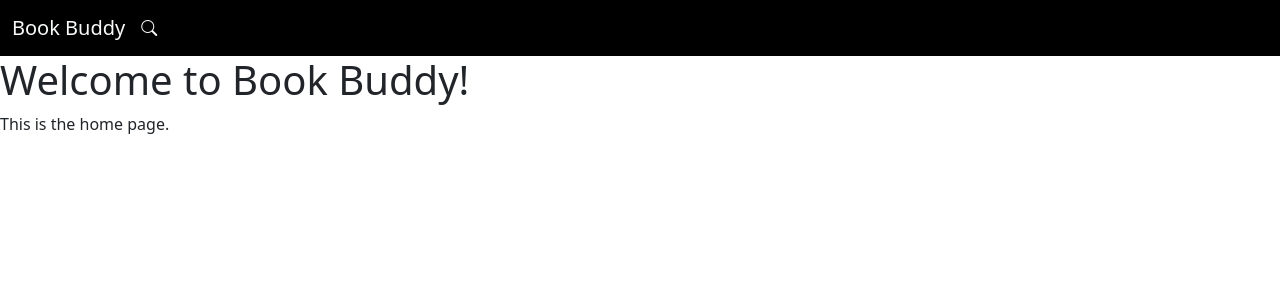
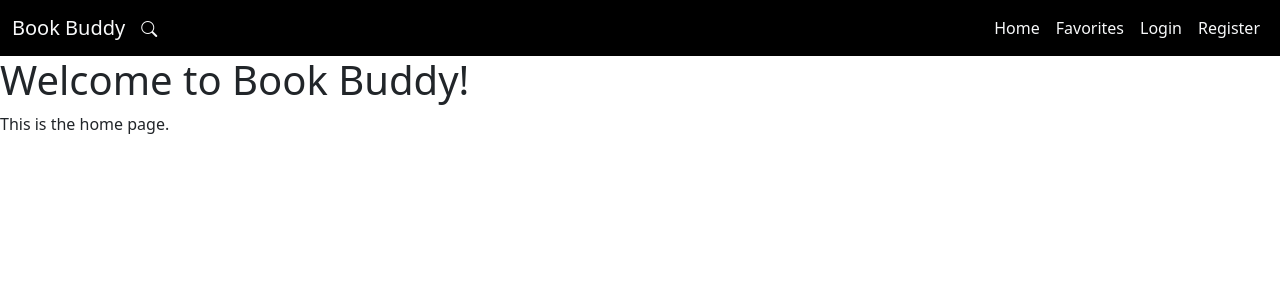
Before and after one commit to anthony-raoux/bookBuddy, a React (Vite) app in the folder frontend/my-react-app/: page / in a window 1280 px wide. Shown: the top 300 px of the page. Built offline with nearby package versions, Linux system fonts and the light colour scheme.

Commit message:
Push de sécurité

```diff
--- a/frontend/my-react-app/components/navbar.jsx
+++ b/frontend/my-react-app/components/navbar.jsx
@@ -9,29 +9,31 @@ import 'bootstrap-icons/font/bootstrap-icons.css'; // Importe toutes les icônes
 const Navbar = () => {
     return (
         <nav className="navbar navbar-expand-lg bg-black">
-            <div className="container-fluid">
-                <div className='d-flex align-items-center justify-content-center'>
+            <div className="container-fluid d-flex align-items-center justify-content-between">
+                <div>
                     <Link className="navbar-brand text-light" to="/">Book Buddy</Link>
                     <i className="bi bi-search text-light"></i>
                 </div>
+                <div>
                     <button data-bs-theme="dark" className="navbar-toggler" type="button" data-bs-toggle="collapse" data-bs-target="#navbarNav" aria-controls="navbarNav" aria-expanded="false" aria-label="Toggle navigation">
                         <span className="navbar-toggler-icon"></span>
                     </button>
                     <div className="collapse navbar-collapse" id="navbarNav">
                         <ul className="navbar-nav">
                             <li className="nav-item">
-                            <Link className="nav-link" to="/">Home</Link>
+                                <Link className="nav-link text-light" to="/">Home</Link>
                             </li>
                             <li className="nav-item">
-                            <Link className="nav-link" to="/favorites">Favorites</Link>
+                                <Link className="nav-link text-light" to="/favorites">Favorites</Link>
                             </li>
                             <li className="nav-item">
-                            <Link className="nav-link" to="/login">Login</Link>
+                                <Link className="nav-link text-light" to="/login">Login</Link>
                             </li>
                             <li className="nav-item">
-                            <Link className="nav-link" to="/register">Register</Link>
+                                <Link className="nav-link text-light" to="/register">Register</Link>
                             </li>
                         </ul>
+                    </div>
                 </div>
             </div>
         </nav>
```
Also changed, not shown: 1 other file (tests, documents, lock files or other folders). Lines whose indentation alone changed are shown as unchanged.
